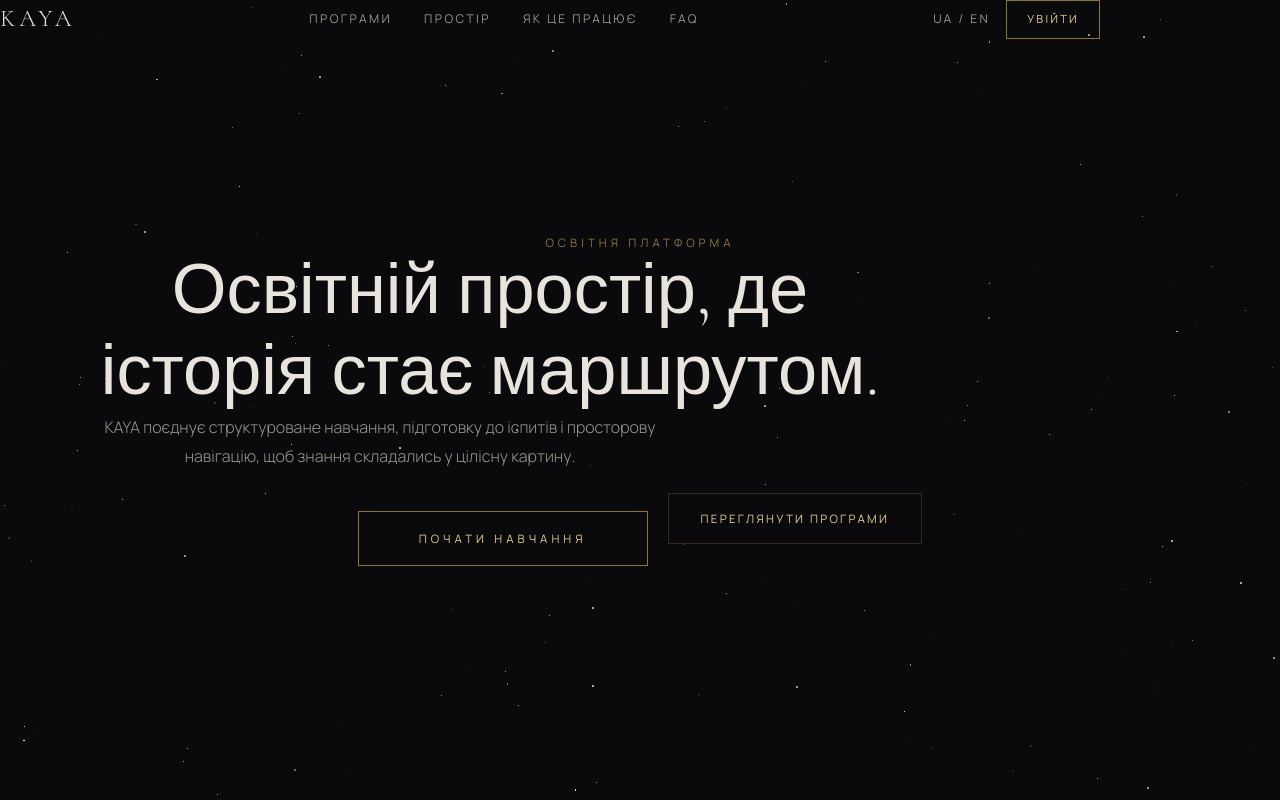
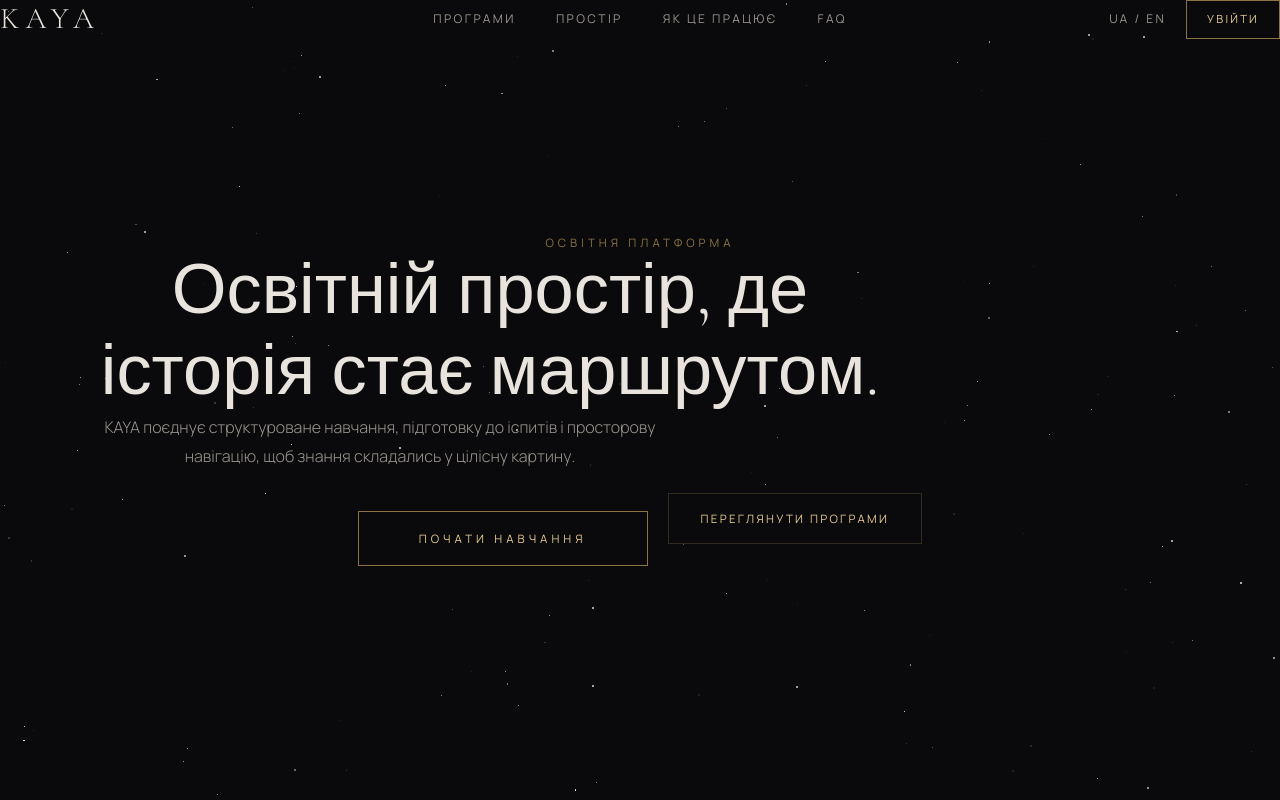
Before and after one commit to historicalalice-pixel/kaya-lms, a Next.js app in the folder web/: page /home in a window 1280 px wide. Shown: the top 800 px of the page. Built offline with nearby package versions, Linux system fonts and the light colour scheme.

Commit message:
таке

```diff
--- a/web/src/app/home/page.tsx
+++ b/web/src/app/home/page.tsx
@@ -46,7 +46,7 @@ export default function HomePage() {
     <div className="max-w-[100vw] overflow-x-hidden">
       <div ref={starfieldRef} className="starfield" />
 
-      {/* HEADER */}
+{/* HEADER */}
       <header
         className={`fixed top-0 left-0 w-full z-50 transition-all duration-500 ${
           scrolled
@@ -54,19 +54,19 @@ export default function HomePage() {
             : "bg-transparent"
         }`}
       >
-        <div className="max-w-[1100px] mx-auto px-6 py-5 flex items-center justify-between">
-          <a href="/home" className="font-serif text-2xl tracking-[0.15em] text-[var(--text)]">
+        <div className="w-full px-12 py-6 grid grid-cols-3 items-center">
+          <a href="/home" className="font-serif text-3xl tracking-[0.2em] text-[var(--text)]">
             KAYA
           </a>
-          <nav className="hidden md:flex items-center gap-8">
-            <a href="#programs" className="nav-link">Програми</a>
-            <a href="#space" className="nav-link">Простір</a>
-            <a href="#how" className="nav-link">Як це працює</a>
-            <a href="#faq" className="nav-link">FAQ</a>
+          <nav className="hidden md:flex items-center justify-center gap-10">
+            <a href="#programs" className="nav-link text-[0.8rem]">Програми</a>
+            <a href="#space" className="nav-link text-[0.8rem]">Простір</a>
+            <a href="#how" className="nav-link text-[0.8rem]">Як це працює</a>
+            <a href="#faq" className="nav-link text-[0.8rem]">FAQ</a>
           </nav>
-          <div className="flex items-center gap-4">
-            <button className="nav-link">UA / EN</button>
-            <a href="/" className="header-btn">Увійти</a>
+          <div className="flex items-center justify-end gap-5">
+            <button className="nav-link text-[0.8rem]">UA / EN</button>
+            <a href="/" className="header-btn text-[0.8rem]">Увійти</a>
           </div>
         </div>
       </header>
```
